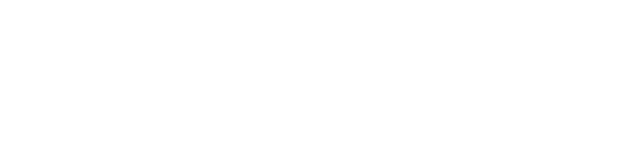
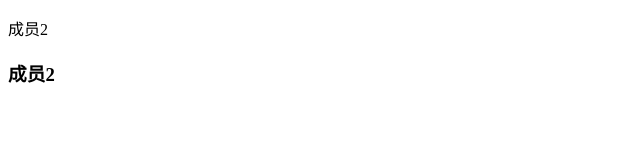
Before and after one commit to 2893479306/xian, a plain HTML site: page index.html in a window 1280 px wide. Shown: the whole page, without its empty margins (0-640 px from the left). Drawn offline with Linux system fonts and the light colour scheme.

Commit message:
chengyuan2

```diff
--- a/index.html
+++ b/index.html
@@ -11,8 +11,12 @@
 <body>
     <div class="box">
         <header></header>
-        <section></section>
-        <footer></footer>
+        <section>
+            <p>成员2</p>
+        </section>
+        <footer>
+            <h3>成员2</h3>
+        </footer>
     </div>
 </body>
 
```
